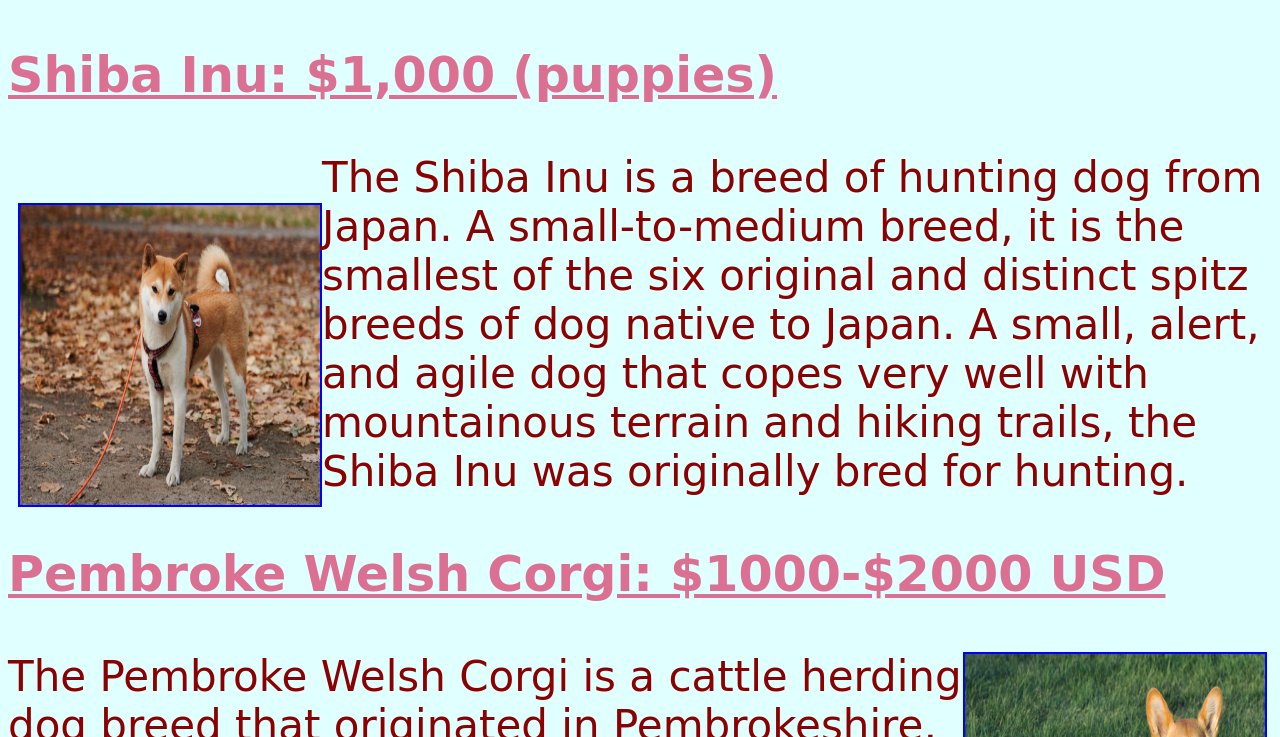
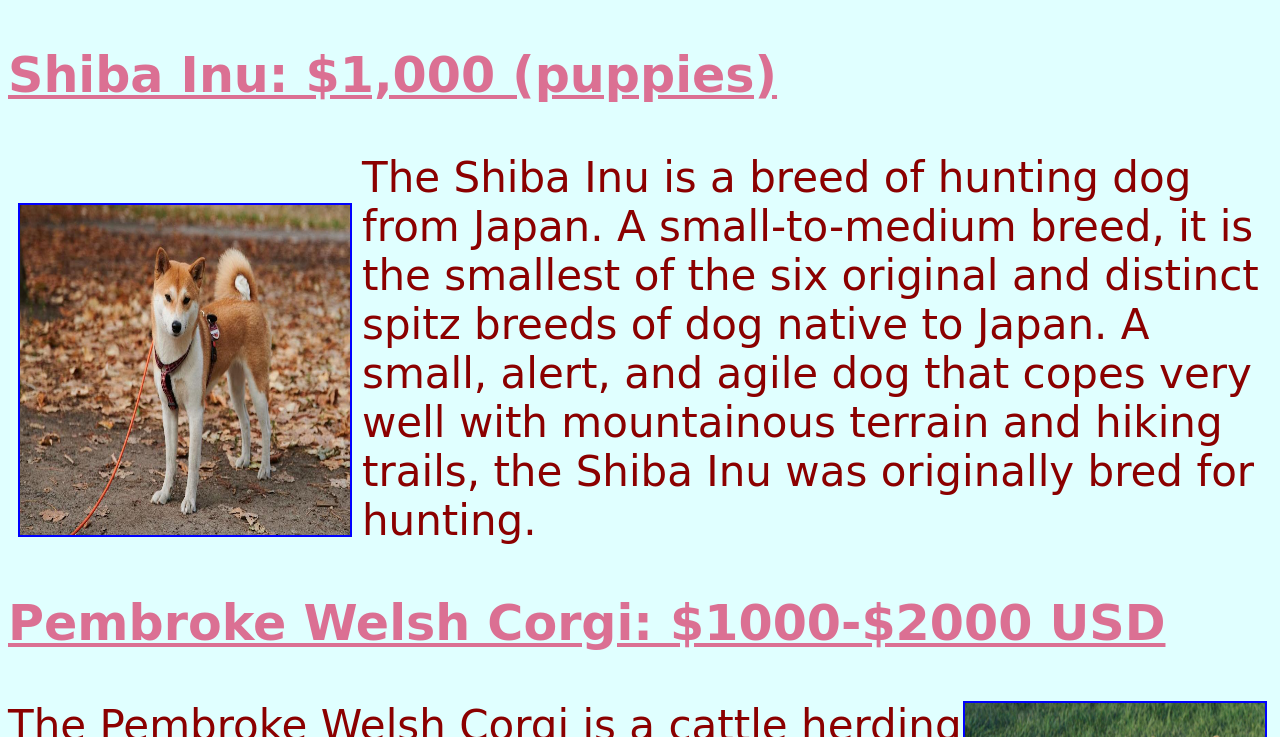
Before and after one commit to Technocat1712/NAnh_Phan.github.io, a plain HTML site: page Dog.html in a window 1280 px wide. Shown: the part 694-1431 px from the top of the page. Drawn offline with Linux system fonts and the light colour scheme.

Commit message:
Update style-3.css

```diff
--- a/style-3.css
+++ b/style-3.css
@@ -16,12 +16,13 @@ h3{
 
 .top-img{
   float: left;
-  height: 300px;
-  width: 300px;
+  height: 330px;
+  width: 330px;
   border: solid 2px;
   margin-left: 10px;
   border-color: blue;
   margin-top:50px;
+  margin-right:10px;
 }
 .middle-img{
   float:right;
```
